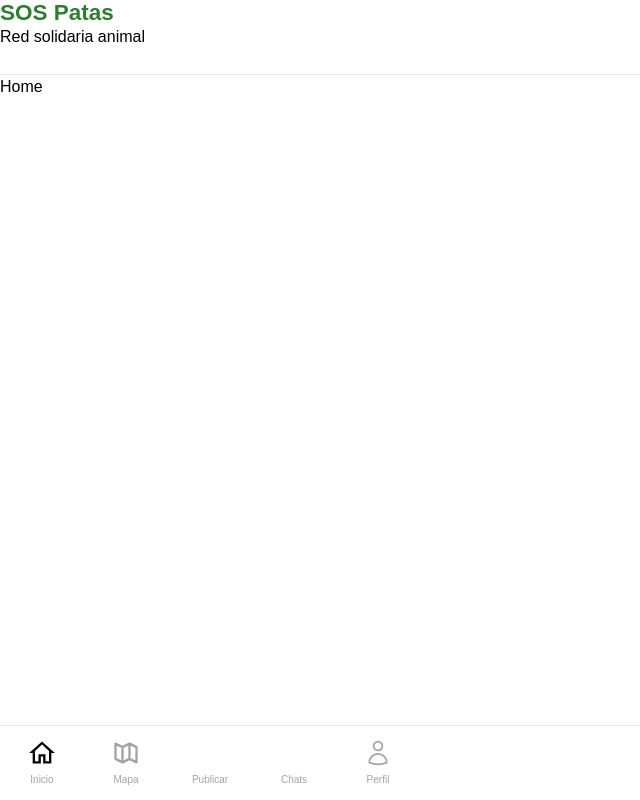
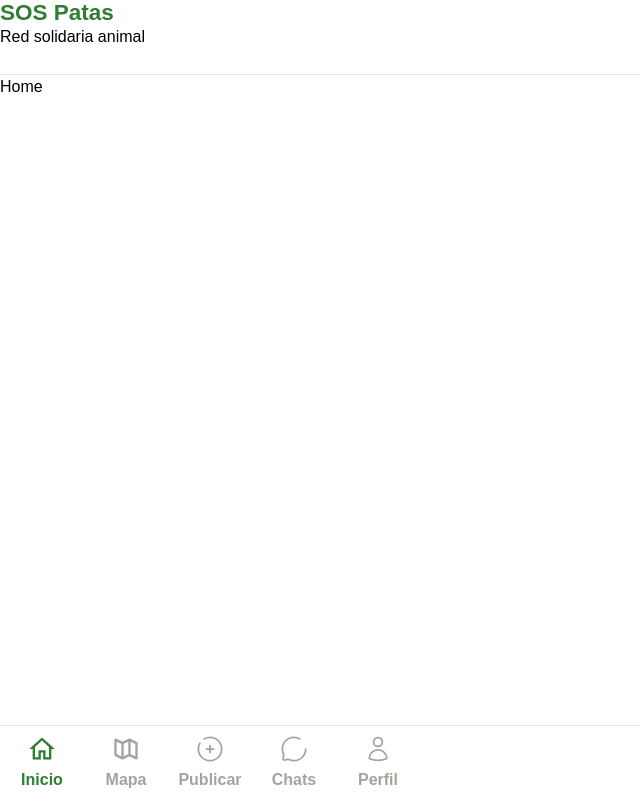
Before and after one commit to ArmestoSantiago/sos-patas, a React (Vite) app: page / in a window 1280 px wide. Shown: the whole page, without its empty margins (0-640 px from the left). Built offline with nearby package versions, Linux system fonts and the light colour scheme; no server answers.

Commit message:
feat: create navigation component with route links

```diff
--- a/src/components/NavMenu.tsx
+++ b/src/components/NavMenu.tsx
@@ -18,15 +18,16 @@ export function NavMenu() {
     <div className="fixed bottom-0 border-t border-stone-200 h-30 w-full bg-white safe-area-bottom">
       <div className="flex items-center max-w-2xl mx-auto justify-center h-full">
         {navItems.map(item => {
+          const isActive = location.pathname === item.path;
           return (
             <button
               key={item.label}
               data-testid={item.testId}
               onClick={() => navigate(item.path)}
-              className='flex-1 flex flex-col items-center justify-center gap-2 py-2 pointer'
+              className={`flex-1 flex flex-col items-center justify-center gap-2 py-2 pointer ${isActive ? 'stroke-main' : 'stroke-[#a8a29e]'}`}
             >
-              <item.icon className='stroke-[#a8a29e]' />
-              <span className="text-base text-[#a8a29e]">{item.label}</span>
+              <item.icon color={isActive ? '#2e7d32' : '#a8a29e'} />
+              <span className={`text-1xl font-bold  ${isActive ? 'text-main' : 'text-[#a8a29e]'} `}>{item.label}</span>
             </button>
           );
         })}
```
